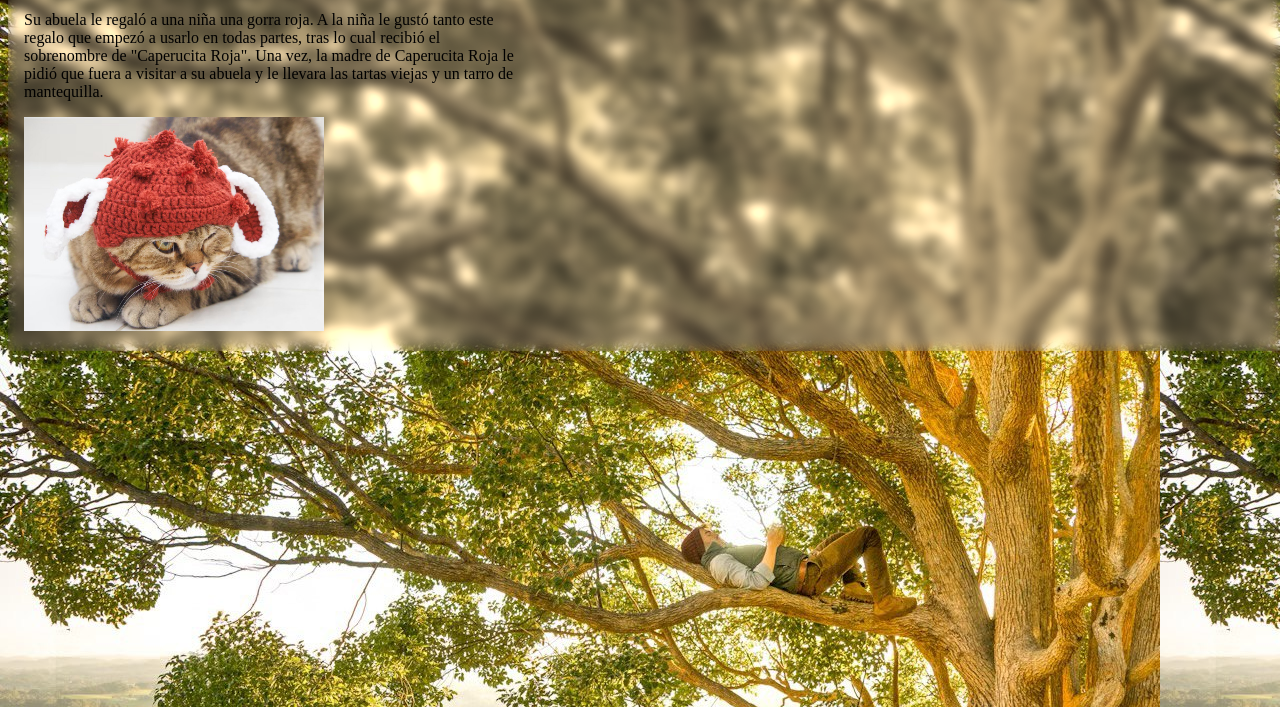
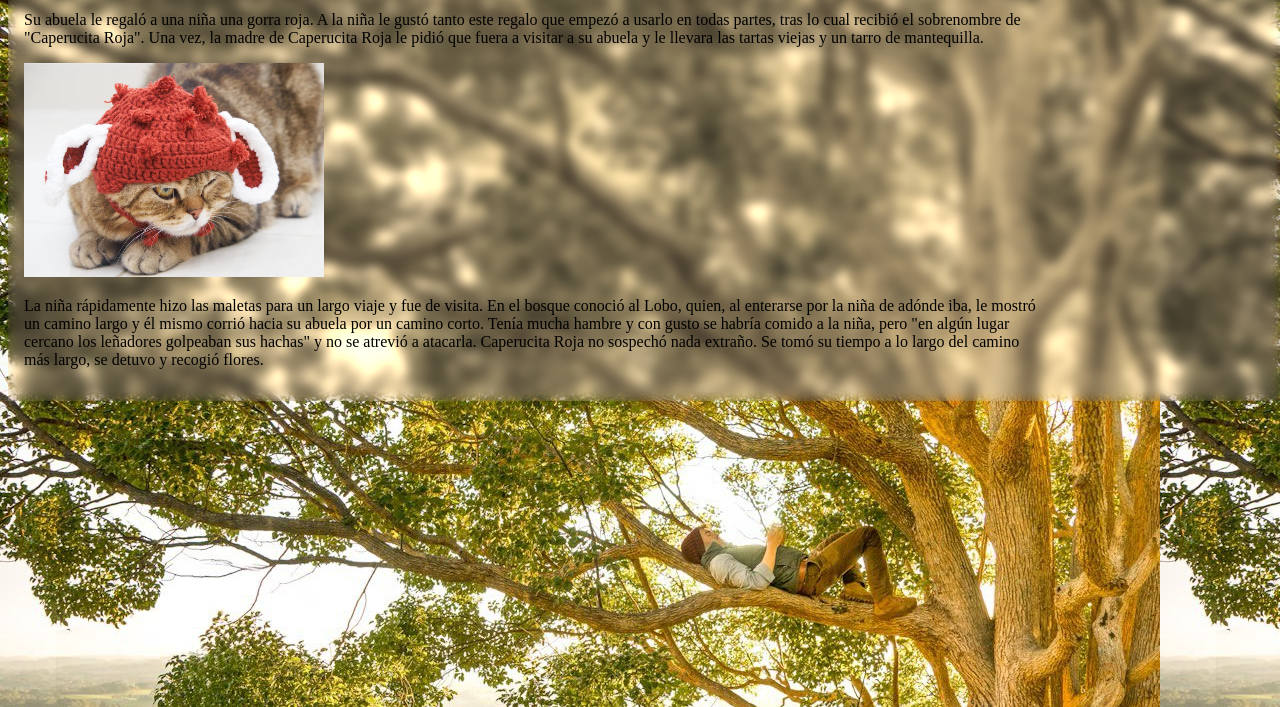
Before and after one commit to NepyAnna/Practice_Git_Little_Red_Riding_Hood, a plain HTML site: page index.html in a window 1280 px wide. Shown: the part 93-800 px from the top of the page. Drawn offline with Linux system fonts and the light colour scheme.

Commit message:
add second paragraph

```diff
--- a/index.html
+++ b/index.html
@@ -18,6 +18,15 @@
                 a su abuela y le llevara las tartas viejas y un tarro
                 de mantequilla.</p>
             <img class="red_hat" src="photoes/red_hat.jpeg" alt="red_hat">
+            <p>La niña rápidamente hizo las maletas para un largo viaje y
+                fue de visita. En el bosque conoció al Lobo, quien, al
+                enterarse por la niña de adónde iba, le mostró un camino
+                largo y él mismo corrió hacia su abuela por un camino corto.
+                Tenía mucha hambre y con gusto se habría comido a la niña,
+                pero "en algún lugar cercano los leñadores golpeaban sus hachas"
+                y no se atrevió a atacarla. Caperucita Roja no sospechó nada
+                extraño. Se tomó su tiempo a lo largo del camino más largo, se
+                detuvo y recogió flores.</p>
     </main>
     <footer></footer>
 </body>
--- a/styles/style.css
+++ b/styles/style.css
@@ -20,7 +20,7 @@ body {
     height: auto;
 }
 p {
-    width: 500px;
+    width:80%;
     display: flex;
     justify-content: center;
 }
```
